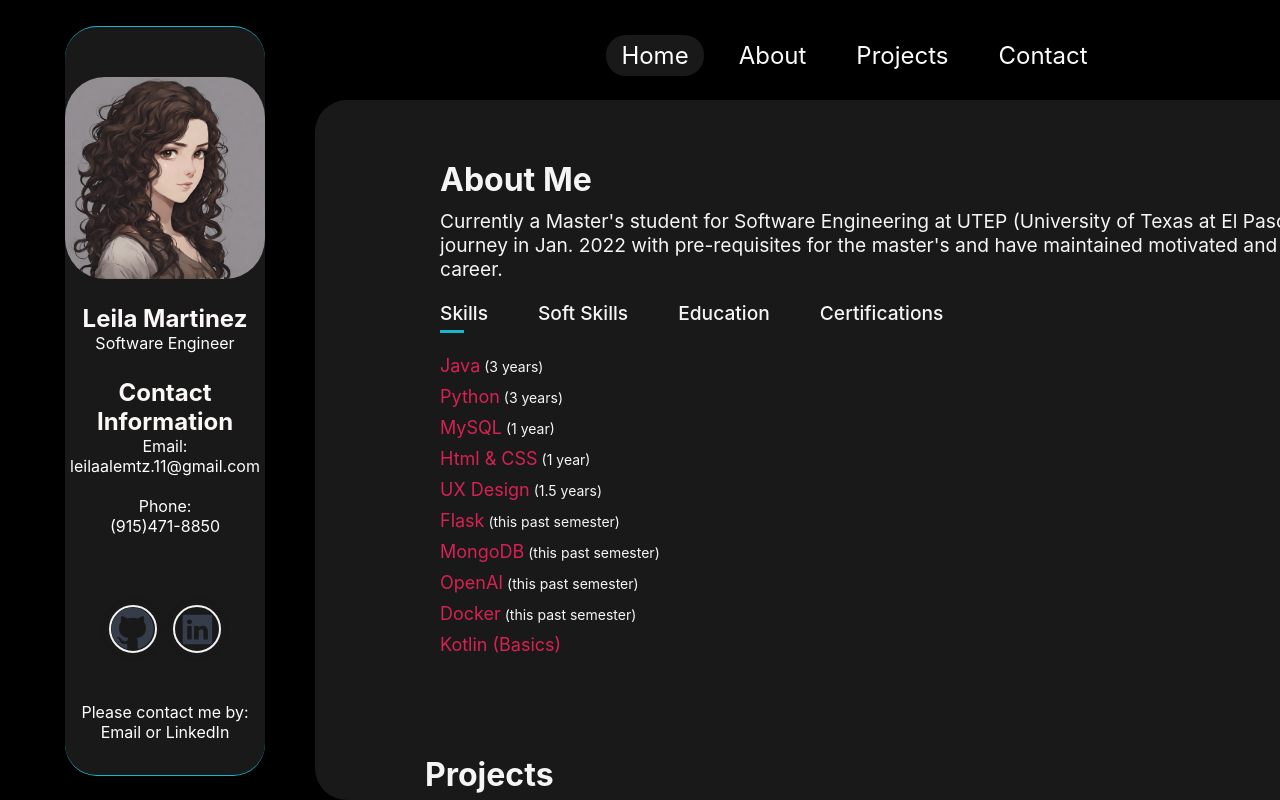
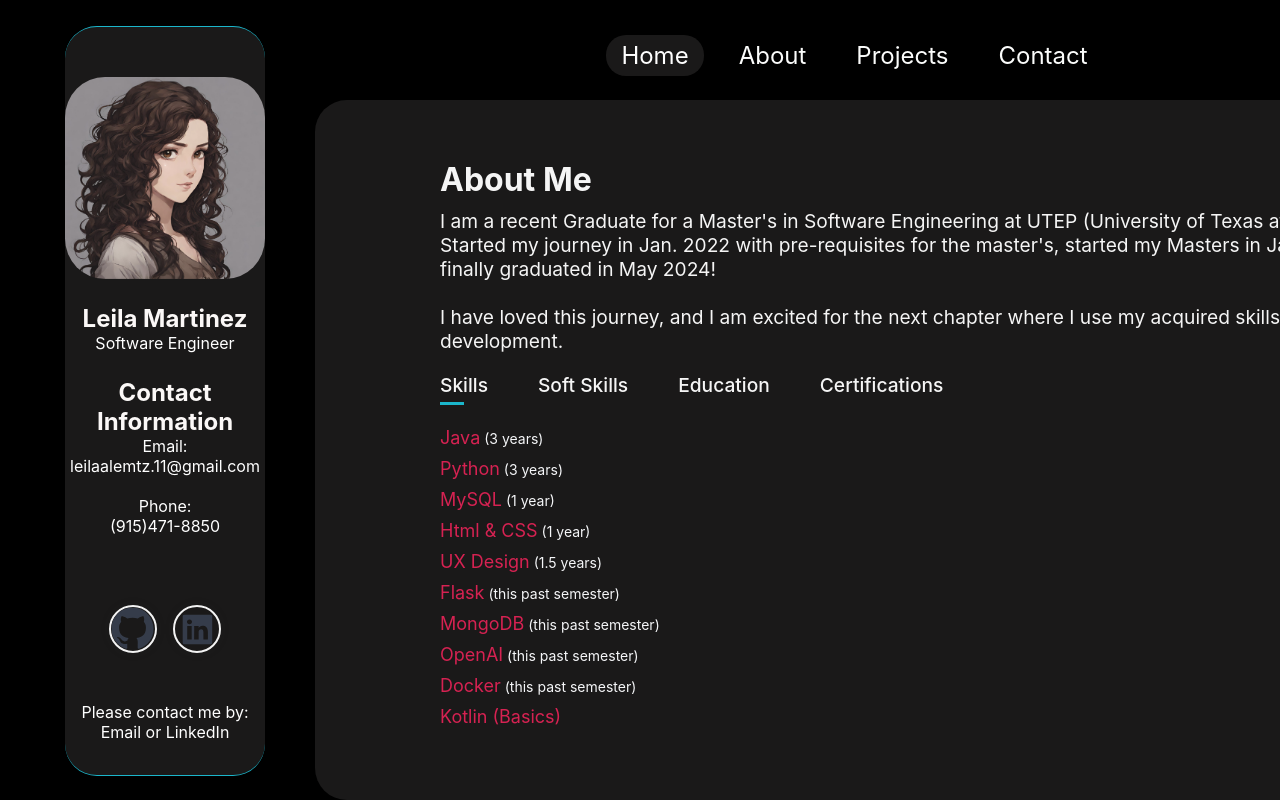
Before and after one commit to leilaale/myPortfolio, a React (Create React App) app: page / in a window 1280 px wide. Shown: the top 800 px of the page. Built offline with nearby package versions, Linux system fonts and the light colour scheme.

Commit message:
Changes to About Me summary

```diff
--- a/src/about.js
+++ b/src/about.js
@@ -20,10 +20,12 @@ const AboutMe = () => {
                 <div className="bio">
                 <h2>About Me</h2>
                 <p>
-                    Currently a Master's student for Software Engineering at UTEP
+                    I am a recent Graduate for a Master's in Software Engineering at UTEP
                     (University of Texas at El Paso). Started my journey in Jan.
-                    2022 with pre-requisites for the master's and have maintained
-                    motivated and excited for this career.
+                    2022 with pre-requisites for the master's, started my Masters in Jan. 2023 and finally graduated in May 2024!
+                    <br/><br />
+                    I have loved this journey, and I am excited for the next chapter where I use my acquired skills for software development.
+
                 </p>
                 <div className="tab-titles">
                     <p
```
